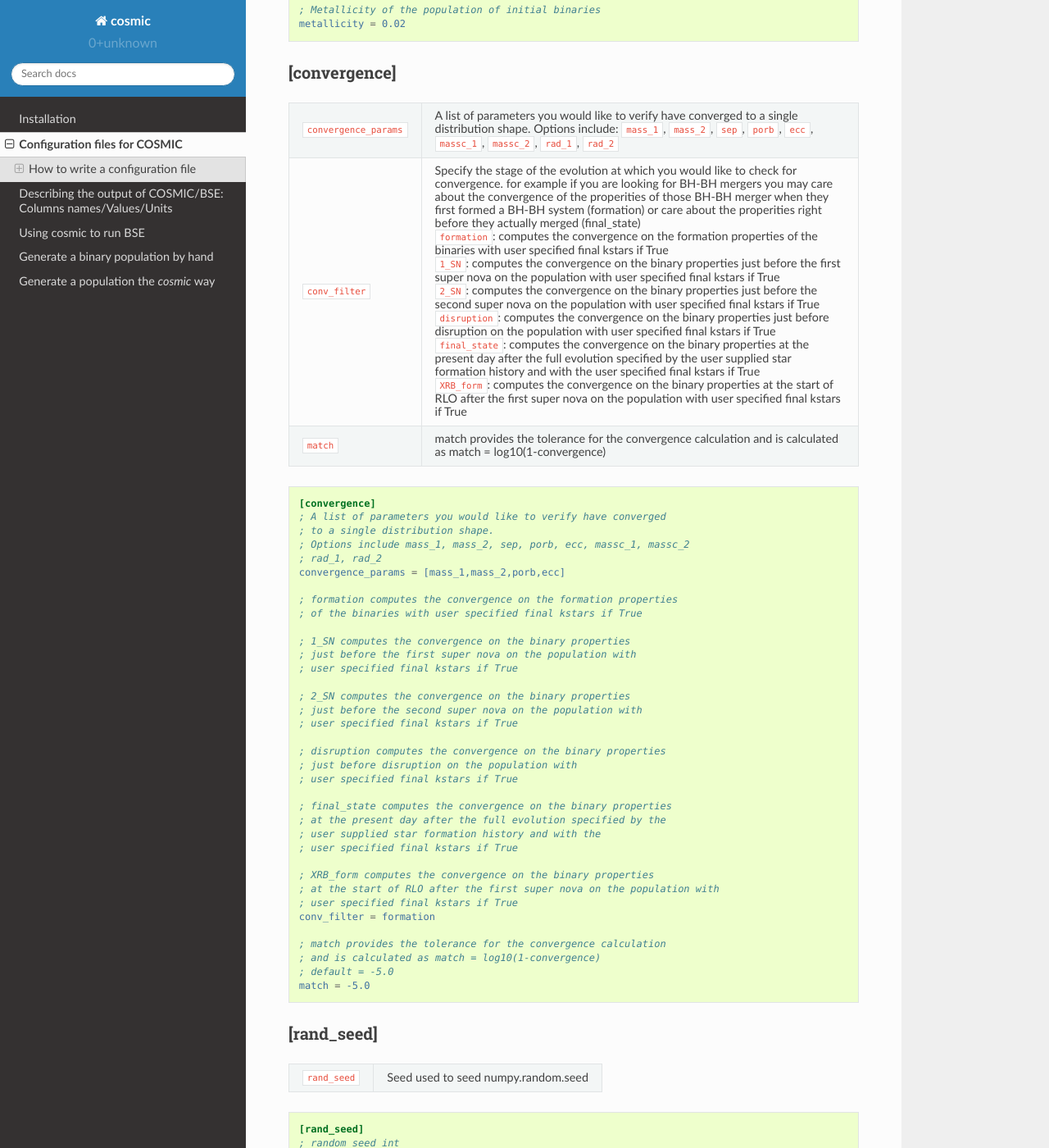
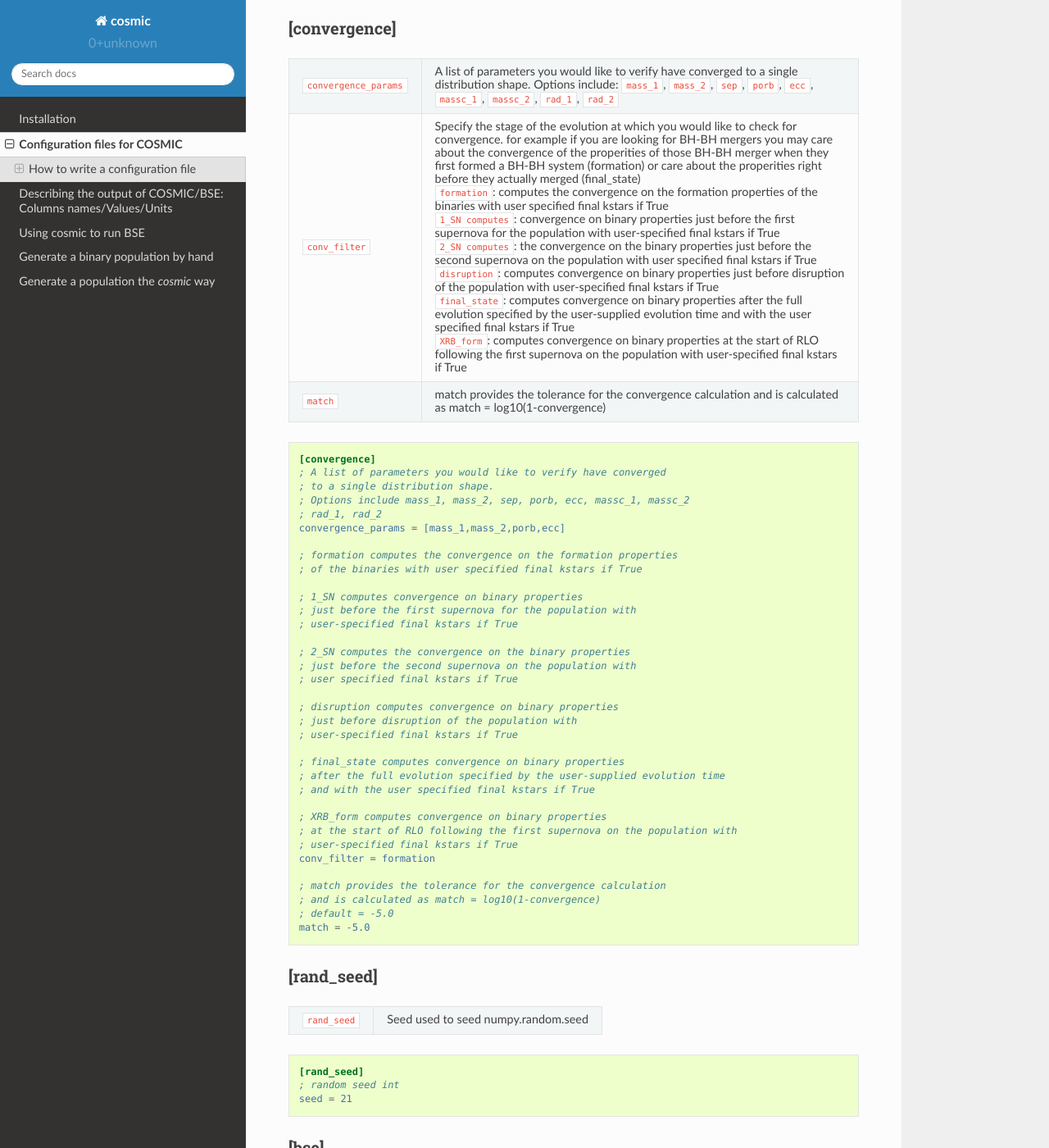
Before and after one commit to COSMIC-PopSynth/COSMIC, a Sphinx documentation site: the page built from docs/inifile/index.rst, in a window 1280 px wide and 1400 px high, scrolled down 1642 px. Shown: the whole window at 82% size. Built offline with Sphinx 7.4.7 and the Read the Docs theme 2.0.0, drawn with Linux system fonts in a browser that asks for light colours; formulas are drawn with MathJax 3; some of the changed text lies outside the part shown.

Commit message:
Addressing Mike's review

```diff
--- a/docs/index.rst
+++ b/docs/index.rst
@@ -11,7 +11,7 @@ Using cosmic
 cosmic's primary purpose is to generate synthetic populations.
 This is done through two executables that are installed when cosmic is installed:
 
-* run-fixed-population (see :ref:`fixedpop`)
+* cosmic-pop (see :ref:`fixedpop`)
 
 For more information on how to use this executable in the command line, see :ref:`fixedpop`.
 
--- a/docs/inifile/index.rst
+++ b/docs/inifile/index.rst
@@ -103,26 +103,25 @@ Each of the below sections lists the valid options and a description of what the
                         ``formation``: computes the convergence on the formation properties
                         of the binaries with user specified final kstars if True
 
-                        ``1_SN``: computes the convergence on the binary properties
-                        just before the first super nova on the population with
+                        ``1_SN computes``: convergence on binary properties
+                        just before the first supernova for the population with
+                        user-specified final kstars if True
+
+                        ``2_SN computes``: the convergence on the binary properties
+                        just before the second supernova on the population with
                         user specified final kstars if True
 
-                        ``2_SN``: computes the convergence on the binary properties
-                        just before the second super nova on the population with
-                        user specified final kstars if True
+                        ``disruption``: computes convergence on binary properties
+                        just before disruption of the population with
+                        user-specified final kstars if True
 
-                        ``disruption``: computes the convergence on the binary properties
-                        just before disruption on the population with
-                        user specified final kstars if True
+                        ``final_state``: computes convergence on binary properties
+                        after the full evolution specified by the user-supplied evolution time
+                        and with the user specified final kstars if True
 
-                        ``final_state``: computes the convergence on the binary properties
-                        at the present day after the full evolution specified by the
-                        user supplied star formation history and with the
-                        user specified final kstars if True
-
-                        ``XRB_form``: computes the convergence on the binary properties
-                        at the start of RLO after the first super nova on the population with
-                        user specified final kstars if True
+                        ``XRB_form``: computes convergence on binary properties
+                        at the start of RLO following the first supernova on the population with
+                        user-specified final kstars if True
 
 ``match``
                         match provides the tolerance for the convergence calculation
@@ -142,26 +141,25 @@ Each of the below sections lists the valid options and a description of what the
     ; formation computes the convergence on the formation properties
     ; of the binaries with user specified final kstars if True
 
-    ; 1_SN computes the convergence on the binary properties
-    ; just before the first super nova on the population with
+    ; 1_SN computes convergence on binary properties
+    ; just before the first supernova for the population with
+    ; user-specified final kstars if True
+
+    ; 2_SN computes the convergence on the binary properties
+    ; just before the second supernova on the population with
     ; user specified final kstars if True
 
-    ; 2_SN computes the convergence on the binary properties
-    ; just before the second super nova on the population with
-    ; user specified final kstars if True
+    ; disruption computes convergence on binary properties
+    ; just before disruption of the population with
+    ; user-specified final kstars if True
 
-    ; disruption computes the convergence on the binary properties
-    ; just before disruption on the population with
-    ; user specified final kstars if True
+    ; final_state computes convergence on binary properties
+    ; after the full evolution specified by the user-supplied evolution time
+    ; and with the user specified final kstars if True
 
-    ; final_state computes the convergence on the binary properties
-    ; at the present day after the full evolution specified by the
-    ; user supplied star formation history and with the
-    ; user specified final kstars if True
-
-    ; XRB_form computes the convergence on the binary properties
-    ; at the start of RLO after the first super nova on the population with
-    ; user specified final kstars if True
+    ; XRB_form computes convergence on binary properties
+    ; at the start of RLO following the first supernova on the population with
+    ; user-specified final kstars if True
     conv_filter = formation
 
     ; match provides the tolerance for the convergence calculation
```
Also changed, not shown: other parts of docs/inifile/index.rst (+4 -4 lines), docs/fixedpop/index.rst (+10 -10 lines), .travis.yml, 11 other files.
